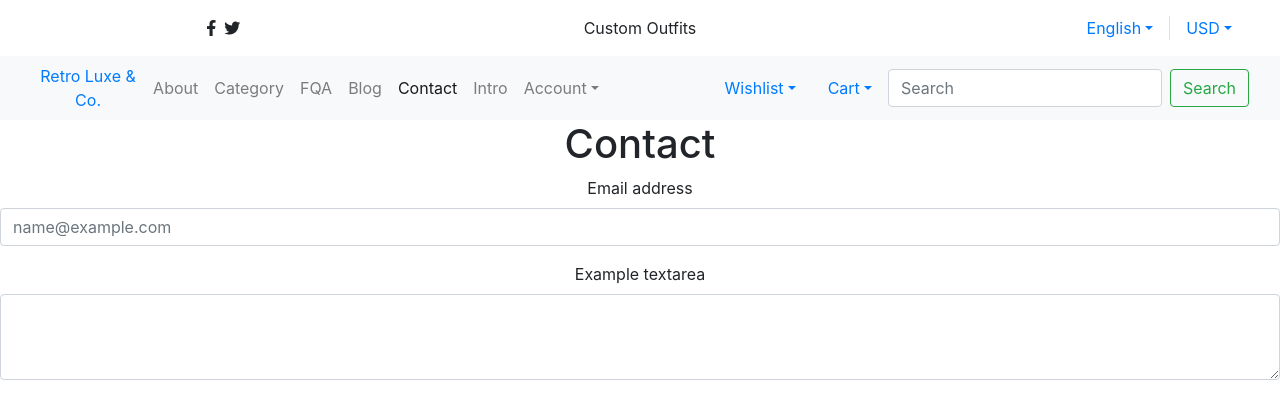
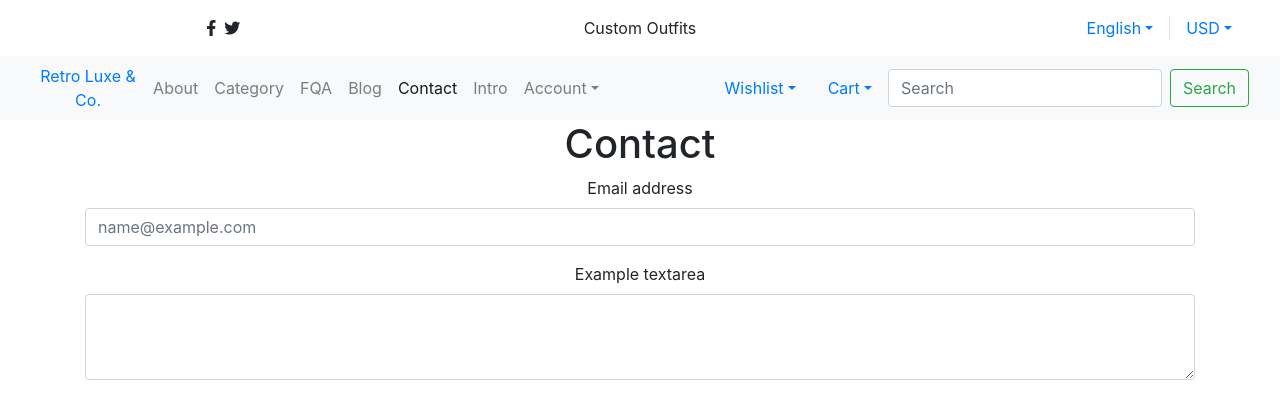
Before and after one commit to dagreatcode/RetroLuxe-Co.LLC, a React (Create React App) app in the folder client/: page /contact in a window 1280 px wide. Shown: the top 418 px of the page. Built offline with nearby package versions, Linux system fonts and the light colour scheme; no server answers.

Commit message:
fixed contact form

```diff
--- a/client/src/containers/pages/Contact/Contact.jsx
+++ b/client/src/containers/pages/Contact/Contact.jsx
@@ -5,7 +5,7 @@ class Contact extends Component {
     return (
       <div>
         <h1>Contact</h1>
-        <div className="mb-3">
+        <div className="container mb-3">
           <label htmlFor="exampleFormControlInput1" className="form-label">
             Email address
           </label>
@@ -16,7 +16,7 @@ class Contact extends Component {
             placeholder="name@example.com"
           />
         </div>
-        <div className="mb-3">
+        <div className="container mb-3">
           <label htmlFor="exampleFormControlTextarea1" className="form-label">
             Example textarea
           </label>
```
